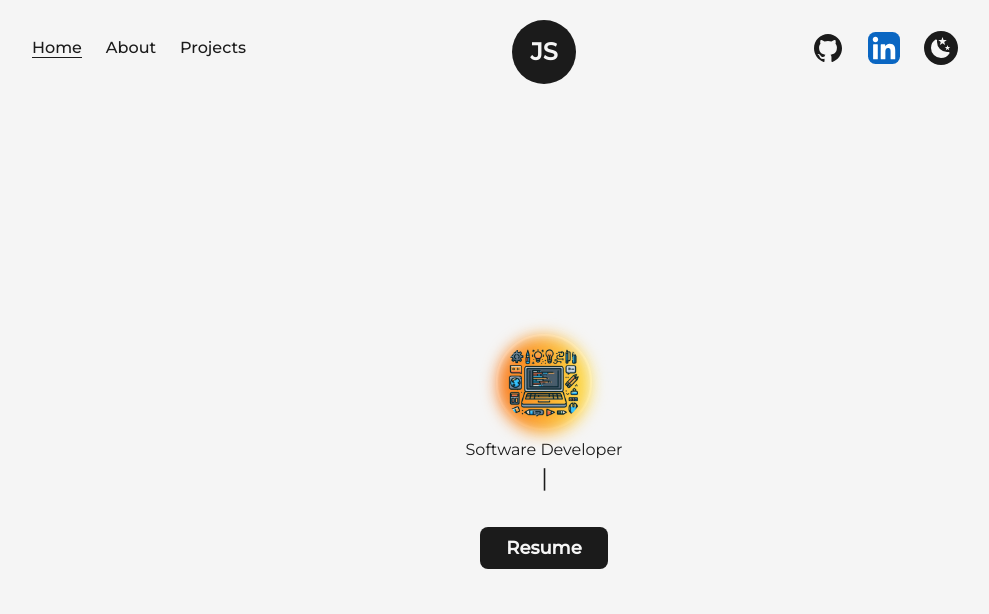
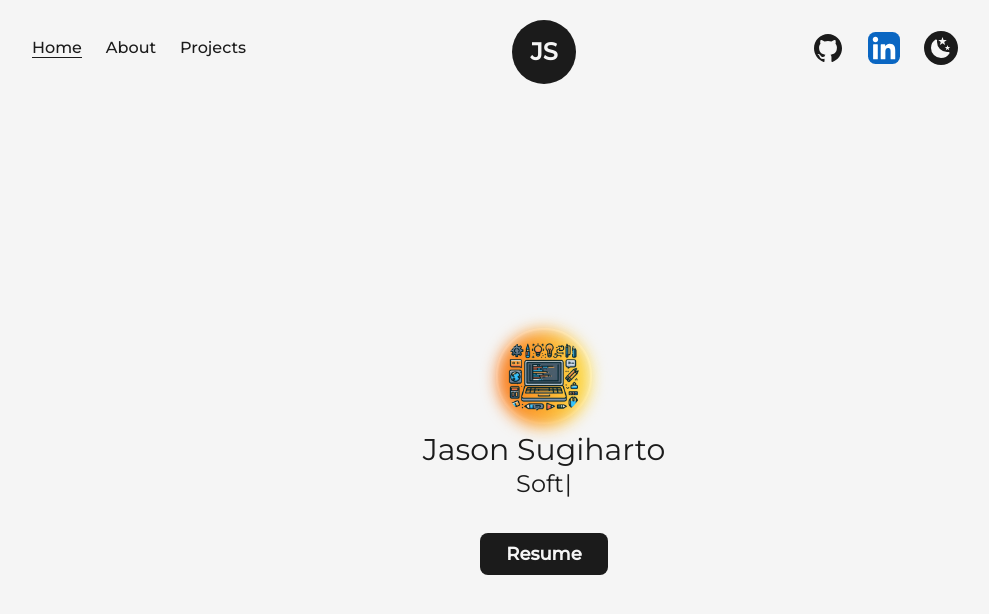
Before and after one commit to Jell13/Js-Portfolio, a Next.js app: page / in a window 1280 px wide. Shown: the top 614 px of the page, without its empty margins (96-1085 px from the left). Built offline with nearby package versions, Linux system fonts and the light colour scheme.

Commit message:
changed the description in the home page

```diff
--- a/app/page.jsx
+++ b/app/page.jsx
@@ -21,11 +21,11 @@ export default function Home() {
                 <div className="inset-0 opacity-100 absolute w-[100%] h-[105%] bg-gradient-to-r dark:from-blue-500 dark:to-purple-600 from-orange-500 to-yellow-300 rounded-full blur"></div>
                 <img src='/title.png' width={70} height={70} className="rounded-full w-full relative hover:opacity-75 duration-200"/>
               </div>
-              <p className='pt-2'>Software Developer</p>
+              <p className='pt-2 text-3xl'>Jason Sugiharto</p>
               <h1 className='text-2xl'>
                 <Typewriter
                   options={{
-                    strings: ["Jason Sugiharto", 'Data_Guy', 'CodeLover'],
+                    strings: ["Data Analyst", 'Software Developer'],
                     autoStart: true,
                     loop: true,
                     delaySpeed: 2000
```
